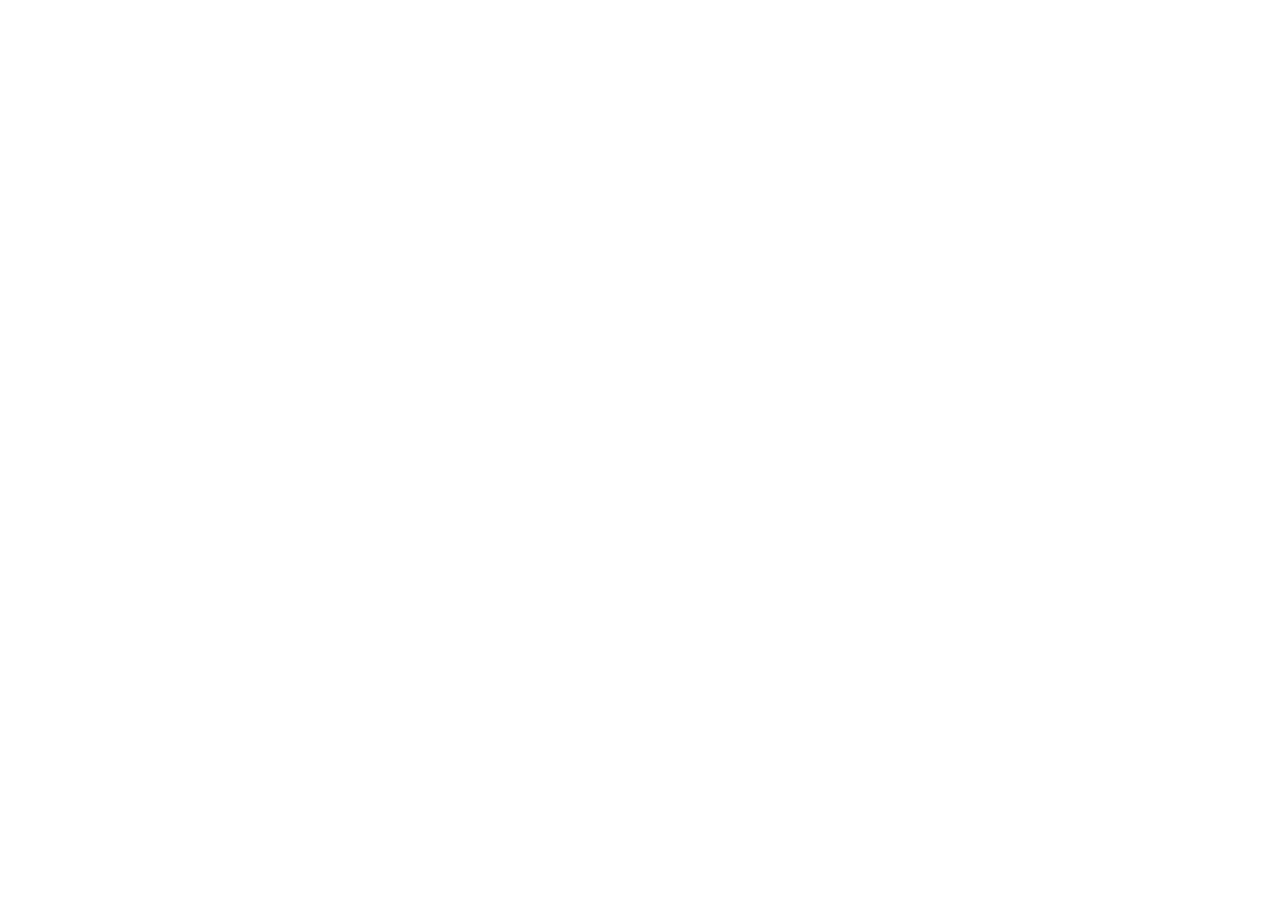
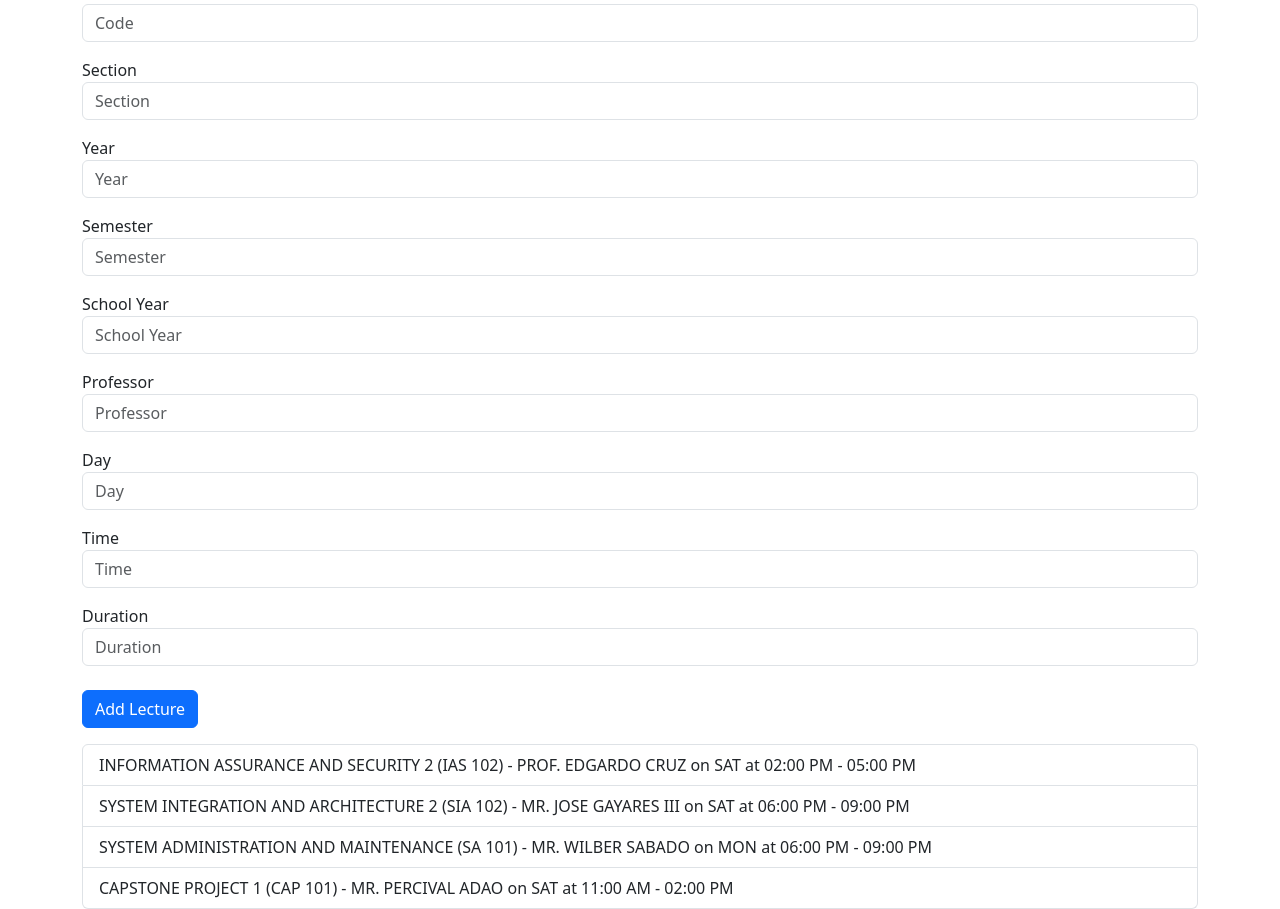
Before and after one commit to muningg/Angular_With_TypeScript_And_Data_Structures, an Angular app: page /lecture-list in a window 1280 px wide. Before the commit this address led to /. Shown: the part 403-1312 px from the top of the page. Before the commit the page ends 800 px from the top, so only its background shows below. Built offline with nearby package versions, Linux system fonts and the light colour scheme.

Commit message:
feat(lecture-list): implement lecture list management
- Added LectureListComponent for adding and displaying lectures.
- Updated routing for lecture list access.

```diff
--- a/src/app/app.component.html
+++ b/src/app/app.component.html
@@ -76,6 +76,9 @@
         <li class="nav-item">
           <a class="nav-link" routerLink="/inventory-list">Inventory List</a>
         </li>
+        <li class="nav-item">
+          <a class="nav-link" routerLink="/lecture-list">Lecture List</a>
+        </li>
       </ul>
     </div>
   </nav>
--- a/src/app/app.module.ts
+++ b/src/app/app.module.ts
@@ -30,6 +30,7 @@
 import { GroceryListComponent } from './components/grocery-list/grocery-list.component';
 import { ClassroomListComponent } from './components/classroom-list/classroom-list.component';
 import { InventoryListComponent } from './components/inventory-list/inventory-list.component';
+import { LectureListComponent } from './components/lecture-list/lecture-list.component';
 
 @NgModule({
   imports: [
@@ -65,6 +66,7 @@
     GroceryListComponent,
     ClassroomListComponent,
     InventoryListComponent,
+    LectureListComponent,
   ],
   providers: [],
   bootstrap: [AppComponent]
--- a/src/app/app.routes.ts
+++ b/src/app/app.routes.ts
@@ -23,6 +23,7 @@
 import { GroceryListComponent } from './components/grocery-list/grocery-list.component';
 import { ClassroomListComponent } from './components/classroom-list/classroom-list.component';
 import { InventoryListComponent } from './components/inventory-list/inventory-list.component';
+import { LectureListComponent } from './components/lecture-list/lecture-list.component';
 
 export const routes: Routes = [
     {path: 'students-list', component: StudentListComponent},
@@ -49,4 +50,6 @@
     {path: 'grocery-list', component: GroceryListComponent},
     {path: 'classroom-list', component: ClassroomListComponent},
     {path: 'inventory-list', component: InventoryListComponent},
+    {path: 'lecture-list', component: LectureListComponent},
+
 ];
--- /dev/null
+++ b/src/app/components/lecture-list/lecture-list.component.html
@@ -0,0 +1,49 @@
+<p>25. Lecture List</p>
+<div class="mb-3">
+  <label>Course</label>
+  <input type="text" class="form-control" [(ngModel)]="newLecture.course" placeholder="Course" />
+</div>
+<div class="mb-3">
+  <label>Code</label>
+  <input type="text" class="form-control" [(ngModel)]="newLecture.code" placeholder="Code" />
+</div>
+<div class="mb-3">
+  <label>Section</label>
+  <input type="text" class="form-control" [(ngModel)]="newLecture.section" placeholder="Section" />
+</div>
+<div class="mb-3">
+  <label>Year</label>
+  <input type="text" class="form-control" [(ngModel)]="newLecture.year" placeholder="Year" />
+</div>
+<div class="mb-3">
+  <label>Semester</label>
+  <input type="text" class="form-control" [(ngModel)]="newLecture.semester" placeholder="Semester" />
+</div>
+<div class="mb-3">
+  <label>School Year</label>
+  <input type="text" class="form-control" [(ngModel)]="newLecture.schoolYear" placeholder="School Year" />
+</div>
+<div class="mb-3">
+  <label>Professor</label>
+  <input type="text" class="form-control" [(ngModel)]="newLecture.professor" placeholder="Professor" />
+</div>
+<div class="mb-3">
+  <label>Day</label>
+  <input type="text" class="form-control" [(ngModel)]="newLecture.day" placeholder="Day" />
+</div>
+<div class="mb-3">
+  <label>Time</label>
+  <input type="text" class="form-control" [(ngModel)]="newLecture.time" placeholder="Time" />
+</div>
+<div class="mb-3">
+  <label>Duration</label>
+  <input type="text" class="form-control" [(ngModel)]="newLecture.duration" placeholder="Duration" />
+</div>
+
+<button class="btn btn-primary mt-2" (click)="addLecture()">Add Lecture</button>
+
+<ul class="mt-3 list-group">
+  <li class="list-group-item" *ngFor="let lecture of lectures">
+    {{ lecture.course }} ({{ lecture.code }}) - {{ lecture.professor }} on {{ lecture.day }} at {{ lecture.time }}
+  </li>
+</ul>
--- /dev/null
+++ b/src/app/components/lecture-list/lecture-list.component.ts
@@ -0,0 +1,104 @@
+import { Component } from '@angular/core';
+
+// Define the Lecture interface
+interface Lecture {
+  course: string;
+  code: string;
+  section: string;
+  year: string;
+  semester: string;
+  schoolYear: string;
+  professor: string;
+  day: string;
+  time: string;
+  duration: string;
+}
+
+@Component({
+  selector: 'app-lecture-list',
+  templateUrl: './lecture-list.component.html',
+  styleUrls: ['./lecture-list.component.css']
+})
+export class LectureListComponent {
+  lectures: Lecture[] = [
+    {
+      course: 'INFORMATION ASSURANCE AND SECURITY 2',
+      code: 'IAS 102',
+      section: 'BSIT-4A',
+      year: '4th Year',
+      semester: '1st Semester',
+      schoolYear: '2024-2025',
+      professor: 'PROF. EDGARDO CRUZ',
+      day: 'SAT',
+      time: '02:00 PM - 05:00 PM',
+      duration: '3 Hrs'
+    },
+    {
+      course: 'SYSTEM INTEGRATION AND ARCHITECTURE 2',
+      code: 'SIA 102',
+      section: 'BSIT-4A',
+      year: '4th Year',
+      semester: '1st Semester',
+      schoolYear: '2024-2025',
+      professor: 'MR. JOSE GAYARES III',
+      day: 'SAT',
+      time: '06:00 PM - 09:00 PM',
+      duration: '3 Hrs'
+    },
+    {
+      course: 'SYSTEM ADMINISTRATION AND MAINTENANCE',
+      code: 'SA 101',
+      section: 'BSIT-4A',
+      year: '4th Year',
+      semester: '1st Semester',
+      schoolYear: '2024-2025',
+      professor: 'MR. WILBER SABADO',
+      day: 'MON',
+      time: '06:00 PM - 09:00 PM',
+      duration: '3 Hrs'
+    },
+    {
+      course: 'CAPSTONE PROJECT 1',
+      code: 'CAP 101',
+      section: 'BSIT-4A',
+      year: '4th Year',
+      semester: '1st Semester',
+      schoolYear: '2024-2025',
+      professor: 'MR. PERCIVAL ADAO',
+      day: 'SAT',
+      time: '11:00 AM - 02:00 PM',
+      duration: '3 Hrs'
+    }
+  ];
+
+  newLecture: Lecture = {
+    course: '',
+    code: '',
+    section: '',
+    year: '',
+    semester: '',
+    schoolYear: '',
+    professor: '',
+    day: '',
+    time: '',
+    duration: ''
+  };
+
+  addLecture() {
+    if (this.newLecture.course.trim()) {
+      this.lectures.push({ ...this.newLecture });
+      this.newLecture = {
+        course: '',
+        code: '',
+        section: '',
+        year: '',
+        semester: '',
+        schoolYear: '',
+        professor: '',
+        day: '',
+        time: '',
+        duration: ''
+      };
+    }
+  }
+}
```
Also changed, not shown: src/app/components/lecture-list/lecture-list.component.css (added), 1 other file (tests, documents, lock files or other folders).
